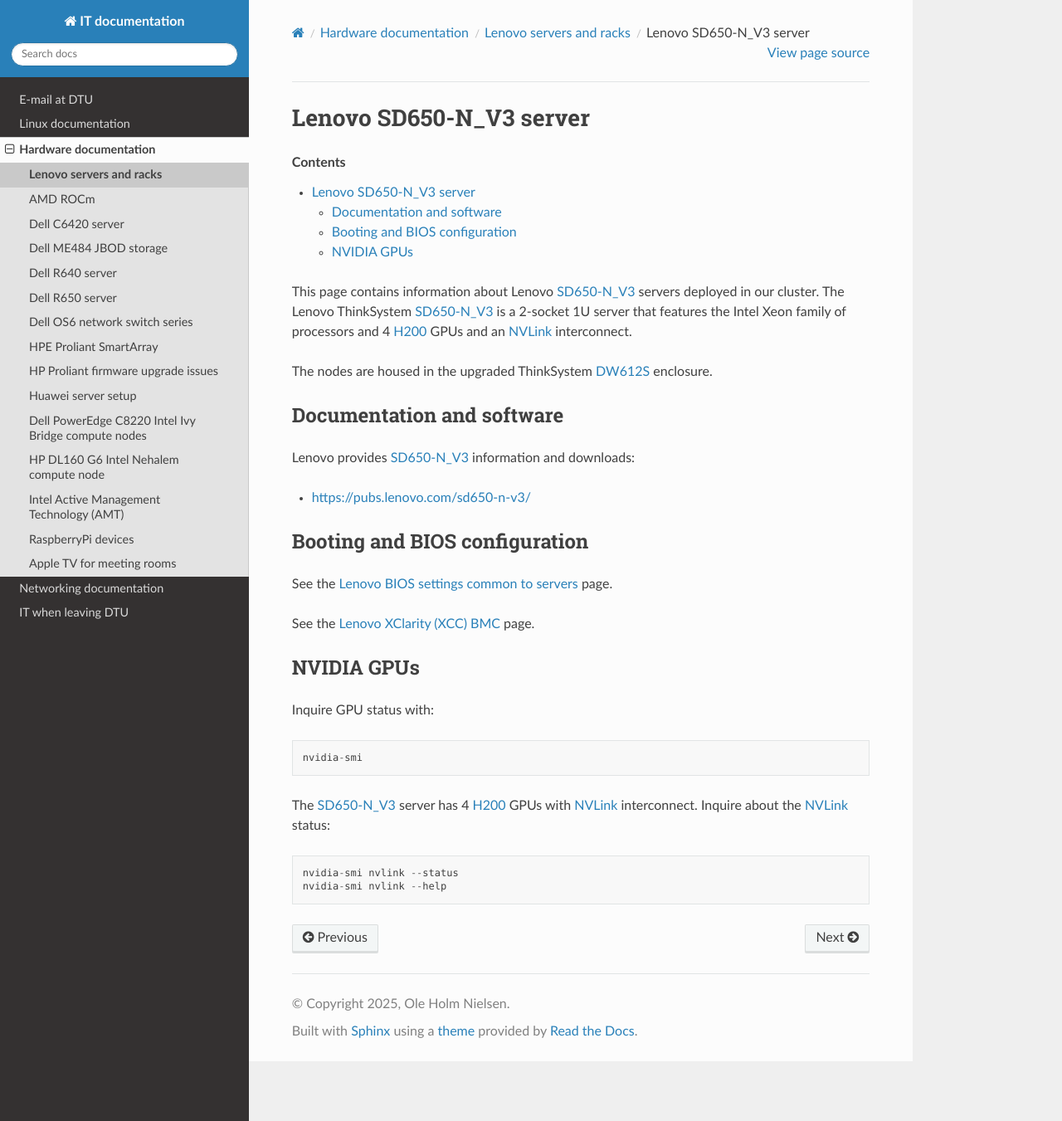
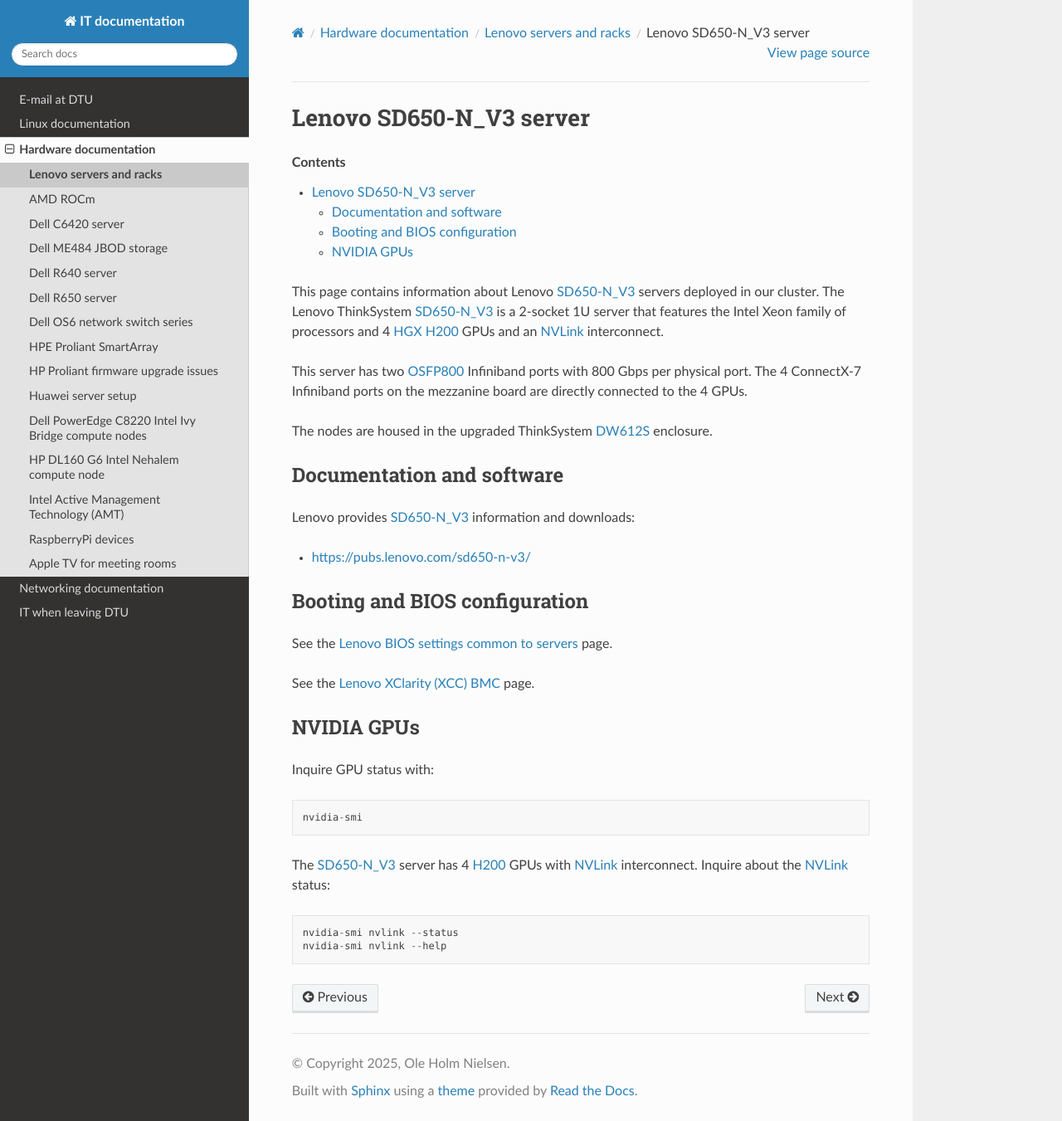
Before and after one commit to OleHolmNielsen/ITwiki, a Sphinx documentation site: the page built from docs/Lenovo_SD650-N_V3.rst, in a window 1280 px wide and 1351 px high. Shown: the whole window at 83% size. Built offline with Sphinx 7.4.7 and the Read the Docs theme 3.1.0, drawn with Linux system fonts in a browser that asks for light colours.

Commit message:
Added HGX and OSFP800 info

```diff
--- a/docs/Lenovo_SD650-N_V3.rst
+++ b/docs/Lenovo_SD650-N_V3.rst
@@ -7,7 +7,15 @@
 .. Contents::
 
 This page contains information about Lenovo SD650-N_V3_ servers deployed in our cluster.
-The Lenovo ThinkSystem SD650-N_V3_ is a 2-socket 1U server that features the Intel Xeon family of processors and 4 H200_ GPUs and an NVLink_ interconnect.
+The Lenovo ThinkSystem SD650-N_V3_ is a 2-socket 1U server that features the
+Intel Xeon family of processors and 4 HGX_ H200_ GPUs and an NVLink_ interconnect.
+
+This server has two OSFP800_ Infiniband ports with 800 Gbps per physical port.
+The 4 ConnectX-7 Infiniband ports on the mezzanine board
+are directly connected to the 4 GPUs.
+
+.. _HGX: https://www.nvidia.com/en-us/data-center/hgx/
+.. _OSFP800: https://lenovopress.lenovo.com/lp1613-thinksystem-sd665-n-v3-server#osfp800-ports
 
 The nodes are housed in the upgraded ThinkSystem DW612S_ enclosure.
 
```
